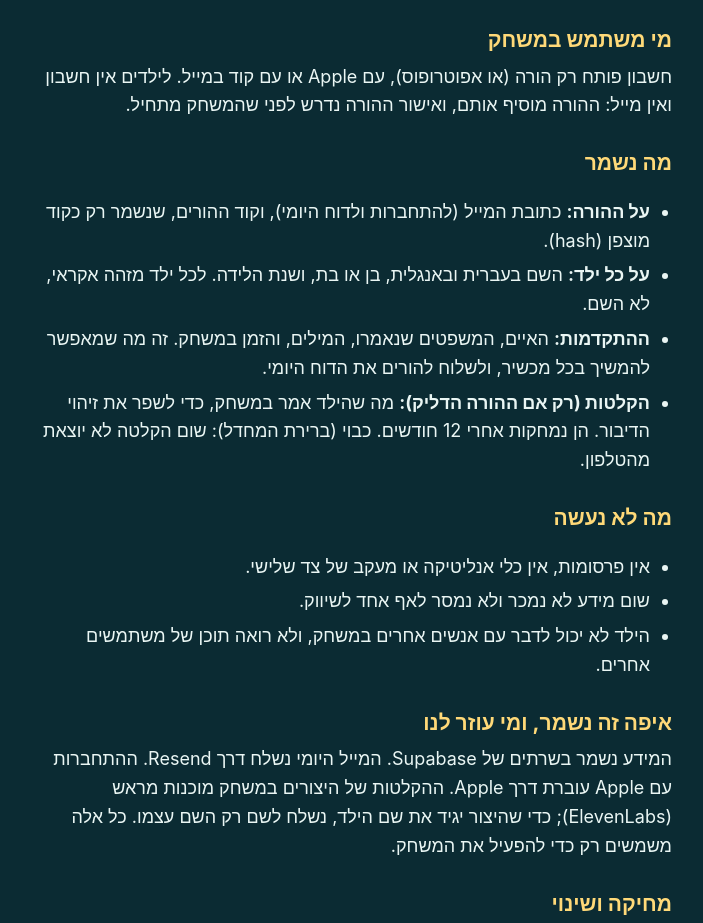
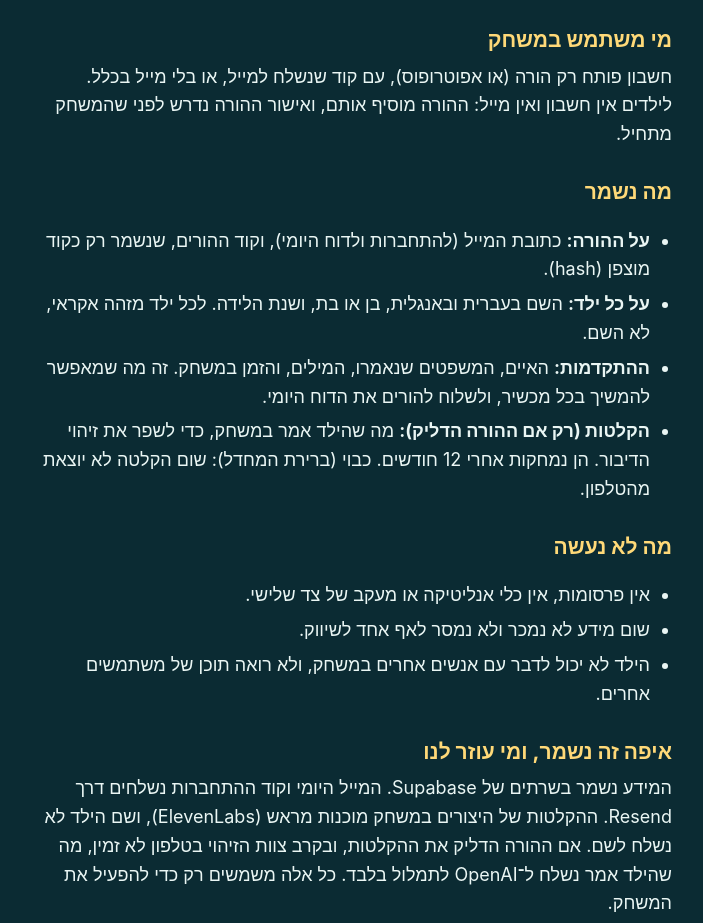
Before and after one commit to amitm02/amitm02.github.io, a plain HTML site: page echo-isles/privacy/index.html in a window 1280 px wide. Shown: the part 299-1222 px from the top of the page, without its empty margins (288-991 px from the left). Drawn offline with Linux system fonts and the light colour scheme.

Commit message:
Echo Isles' public pages

```diff
--- a/echo-isles/privacy/index.html
+++ b/echo-isles/privacy/index.html
@@ -28,7 +28,7 @@
   </div>
 
   <h2>מי משתמש במשחק</h2>
-  <p>חשבון פותח רק הורה (או אפוטרופוס), עם Apple או עם קוד במייל. לילדים אין חשבון ואין מייל: ההורה מוסיף אותם, ואישור ההורה נדרש לפני שהמשחק מתחיל.</p>
+  <p>חשבון פותח רק הורה (או אפוטרופוס), עם קוד שנשלח למייל, או בלי מייל בכלל. לילדים אין חשבון ואין מייל: ההורה מוסיף אותם, ואישור ההורה נדרש לפני שהמשחק מתחיל.</p>
 
   <h2>מה נשמר</h2>
   <ul>
@@ -46,7 +46,7 @@
   </ul>
 
   <h2>איפה זה נשמר, ומי עוזר לנו</h2>
-  <p>המידע נשמר בשרתים של Supabase. המייל היומי נשלח דרך Resend. ההתחברות עם Apple עוברת דרך Apple. ההקלטות של היצורים במשחק מוכנות מראש (ElevenLabs); כדי שהיצור יגיד את שם הילד, נשלח לשם רק השם עצמו. כל אלה משמשים רק כדי להפעיל את המשחק.</p>
+  <p>המידע נשמר בשרתים של Supabase. המייל היומי וקוד ההתחברות נשלחים דרך Resend. ההקלטות של היצורים במשחק מוכנות מראש (ElevenLabs), ושם הילד לא נשלח לשם. אם ההורה הדליק את ההקלטות, ובקרב צוות הזיהוי בטלפון לא זמין, מה שהילד אמר נשלח ל־OpenAI לתמלול בלבד. כל אלה משמשים רק כדי להפעיל את המשחק.</p>
 
   <h2>מחיקה ושינוי</h2>
   <p>בהגדרות אפשר לכבות את ההקלטות, למחוק ילד, לשנות את כתובות הדוח, ולמחוק את כל החשבון. מחיקת ילד מוחקת את ההתקדמות, ההקלטות והמילים שנשמרו עליו. "למחוק את החשבון" מוחק מיד את החשבון ואת כל מה שנשמר על הילדים, כולל ההקלטות (אם במשפחה יש הורה נוסף, נמחק רק החשבון שלכם). אפשר גם לכתוב לנו, ונמחק תוך 30 יום.</p>
```
